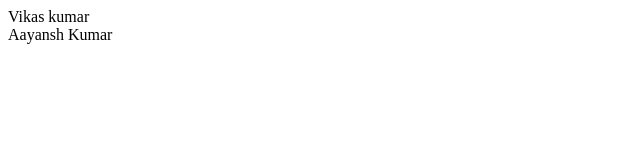
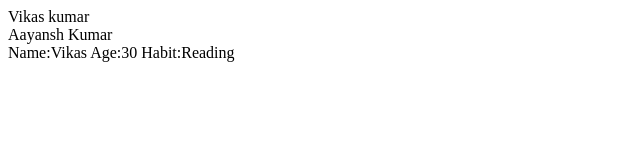
Before and after one commit to vikas9560/javascript-classes, a plain HTML site: page day2/index.html in a window 1280 px wide. Shown: the whole page, without its empty margins (0-640 px from the left). Drawn offline with Linux system fonts and the light colour scheme.

Commit message:
assignment part 2

```diff
--- a/day2/index.html
+++ b/day2/index.html
@@ -10,9 +10,10 @@
 
     <div id="boolean"></div>
     <div id="concatenate"></div>
+    <div id="object"></div>
 
     <script>
-        // Boolean Variable Example
+        //1. Boolean Variable Example
         {
             let decide = 1;
             document.getElementById('boolean').innerHTML = Boolean(decide);
@@ -22,12 +23,18 @@
         document.getElementById('boolean').innerHTML = decide;
         // console.log(decide);
 
-        // Concatenation
+        //2. Concatenation
         let str1 = "Aayansh";
         let str2 = "Kumar";
         document.getElementById('concatenate').innerHTML = str1 + ' ' + str2;
         //console.log(str1 + ' ' + str2);
 
+        //3. Object
+        let person = {name: "Vikas",age: "30",habit: "Reading"};
+        document.getElementById('object').innerHTML = "Name:" + person.name;
+        document.getElementById('object').innerHTML = "Name:" + person.name + " " + "Age:" + person.age;
+        document.getElementById('object').innerHTML = "Name:" + person.name + " " + "Age:" + person.age + " " + "Habit:" + person.habit;
+
     </script>
 </body>
 </html>
```
